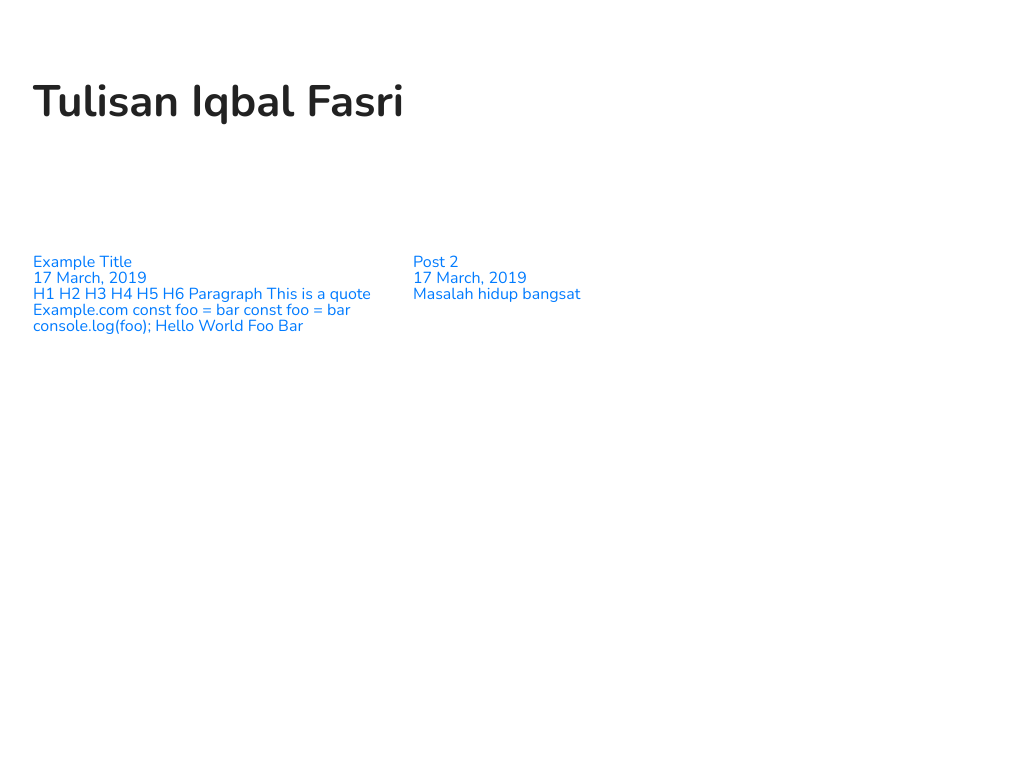
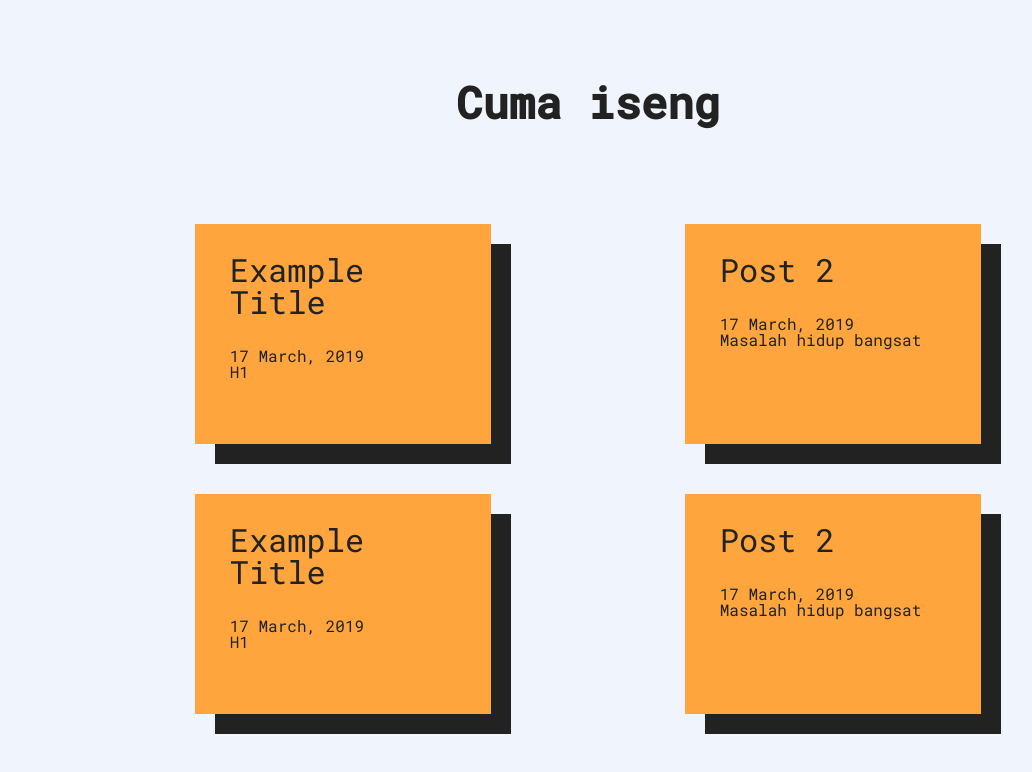
Before and after one commit to iqbalfasri/ibaal.space, a Gatsby site: page /blog in a window 1280 px wide. Shown: the whole page, without its empty margins (52-1084 px from the left). Built offline with nearby package versions, Linux system fonts and the light colour scheme; Gatsby itself is replaced by a stand-in of ours.

Commit message:
Layout blog done

````diff
--- a/src/components/blog-card.js
+++ b/src/components/blog-card.js
@@ -8,9 +8,11 @@ function BlogCard({ node }) {
 
   return (
     <Link id={id} to={path}>
-      <h1>{title}</h1>
-      <span>{date}</span>
-      <p>{excerpt}</p>
+      <div className="blog-card">
+        <h1 className="blog-title">{title}</h1>
+        <span>{date}</span>
+        <p>{excerpt}</p>
+      </div>
     </Link>
   );
 }
--- a/src/components/layout.css
+++ b/src/components/layout.css
@@ -2,7 +2,41 @@
 @import url("https://use.fontawesome.com/releases/v5.8.2/css/all.css");
 @import url("https://maxcdn.bootstrapcdn.com/bootstrap/4.0.0/css/bootstrap.min.css");
 @import url("https://fonts.googleapis.com/css?family=Roboto+Mono:400,500&display=swap");
-@import url('https://fonts.googleapis.com/css?family=Nunito:400,700&display=swap');
+@import url("https://fonts.googleapis.com/css?family=Nunito:400,700&display=swap");
+
+/* Main page style */
+body {
+  background-color: #eff4fd;
+}
+
+/* Blog style */
+.blog-rows {
+  display: block;
+  margin: 0 auto !important;
+}
+.blog-rows a {
+  color: #222;
+  text-decoration: none;
+}
+.blog-card {
+  background-color: #fea53e;
+  height: auto;
+  min-height: 220px;
+  width: 100% !important;
+  padding: 30px 35px;
+  box-sizing: border-box;
+  margin-bottom: 50px;
+  position: relative;
+  box-shadow: 20px 20px #222;
+  transition: box-shadow 0.15s ease-in;
+}
+.blog-card:hover {
+  box-shadow: 15px 15px #222;
+}
+.blog-card .blog-title {
+  font-size: 32px;
+  margin-bottom: 30px;
+}
 
 /* Responsive */
 @media only screen and (max-width: 414px) {
--- a/src/components/styled.js
+++ b/src/components/styled.js
@@ -1,5 +1,5 @@
 import React from "react";
-import styled, { keyframes } from "styled-components";
+import styled from "styled-components";
 
 /**
  * Landing Page styled
@@ -11,7 +11,6 @@ export const ViewLanding = styled.div`
   display: flex;
   justify-content: center;
   align-items: center;
-  background-color: #eff4fd;
   overflow: scroll;
   font-family: "Roboto Mono", monospace;
 `;
--- a/src/content/post-1.md
+++ b/src/content/post-1.md
@@ -5,38 +5,3 @@ draft: false
 path: "/blog/example-title"
 ---
 # H1
-
-## H2
-
-### H3
-
-#### H4
-
-##### H5
-
-###### H6
-
-Paragraph
-
----
-
-> This is a quote
-
----
-
-[Example.com](example.com)
-
----
-
-`const foo = bar`
-
-```javascript
-const foo = bar
-console.log(foo);
-```
-
----
-
-| Hello | World |
-|-------|------ |
-| Foo   | Bar   |
--- a/src/pages/blog.js
+++ b/src/pages/blog.js
@@ -7,8 +7,7 @@ import BlogCard from "../components/blog-card";
 
 const BlogHeader = styled.div`
   width: 100%;
-  padding: 80px 0;
-  background-color: #fff;
+  padding: 80px 0 50px;
   text-align: left;
   margin-bottom: 50px;
 `;
@@ -17,10 +16,13 @@ const BlogHeaderText = styled.h1`
   color: #222;
   font-size: 44px;
   font-weight: bold;
+  text-align: center;
 `;
 
 const BlogContent = styled.div`
-  font-family: "Nunito", Helvetica, sans-serif;
+  font-family: "Roboto Mono", monospace;
+  width: 100% !important;
+  max-width: 980px;
 `;
 
 const BlogPage = ({ data }) => {
@@ -31,12 +33,13 @@ const BlogPage = ({ data }) => {
       <Seo title={`Blog`} />
       <BlogContent className="container">
         <BlogHeader>
-          <BlogHeaderText>Tulisan Iqbal Fasri</BlogHeaderText>
+          <BlogHeaderText>Cuma iseng</BlogHeaderText>
         </BlogHeader>
         <div className="row">
           {allMarkdownRemark.map(({ node }) => {
             return (
-              <div className="col-md-4 col-xs-12 col-sm-12">
+              <div className="blog-rows col-md-4 col-xs-12 col-sm-12">
+                <BlogCard node={node} />
                 <BlogCard node={node} />
               </div>
             );
````
Also changed, not shown: src/templates/blog-post.js (+25 -44 lines).
